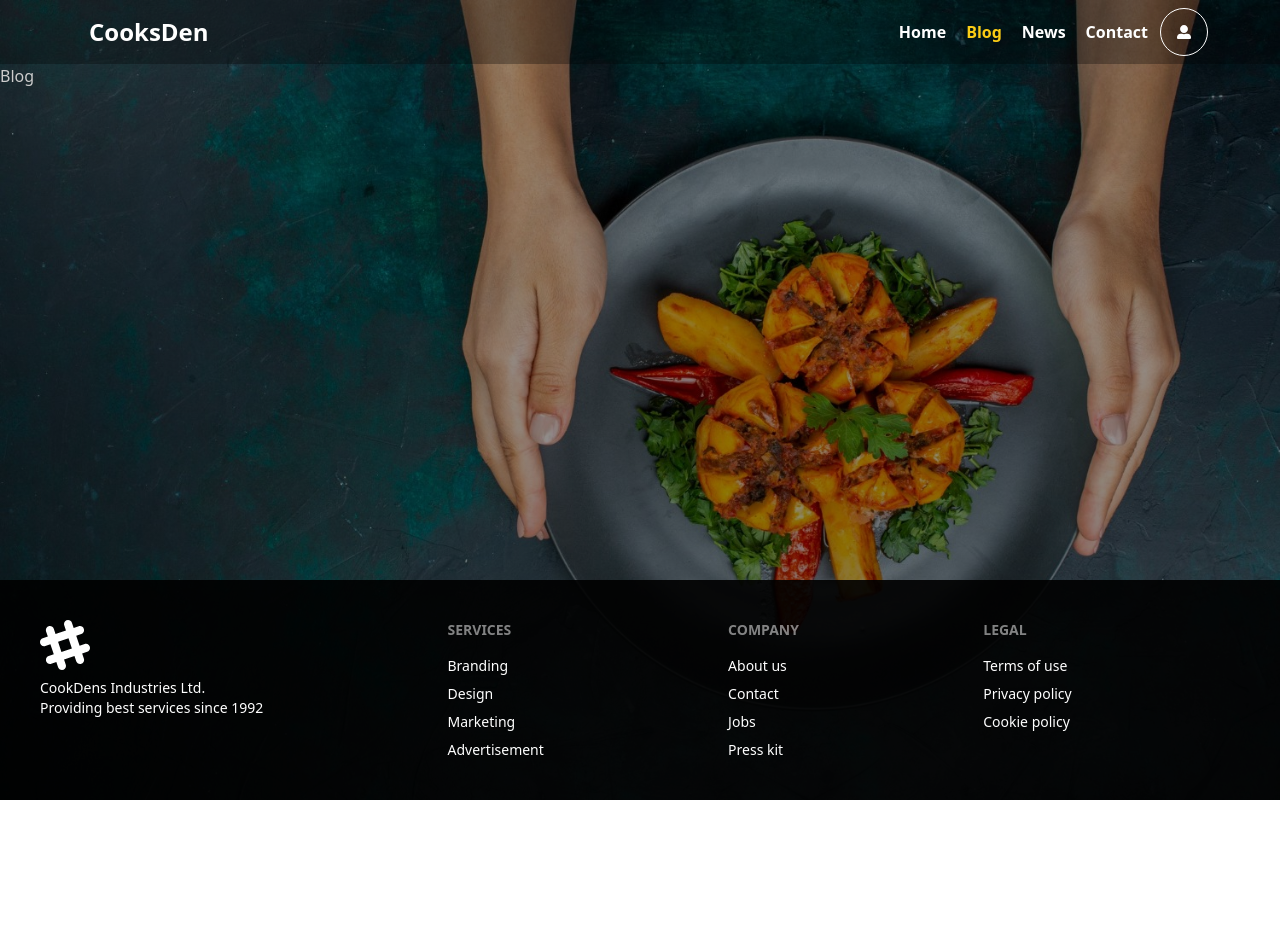
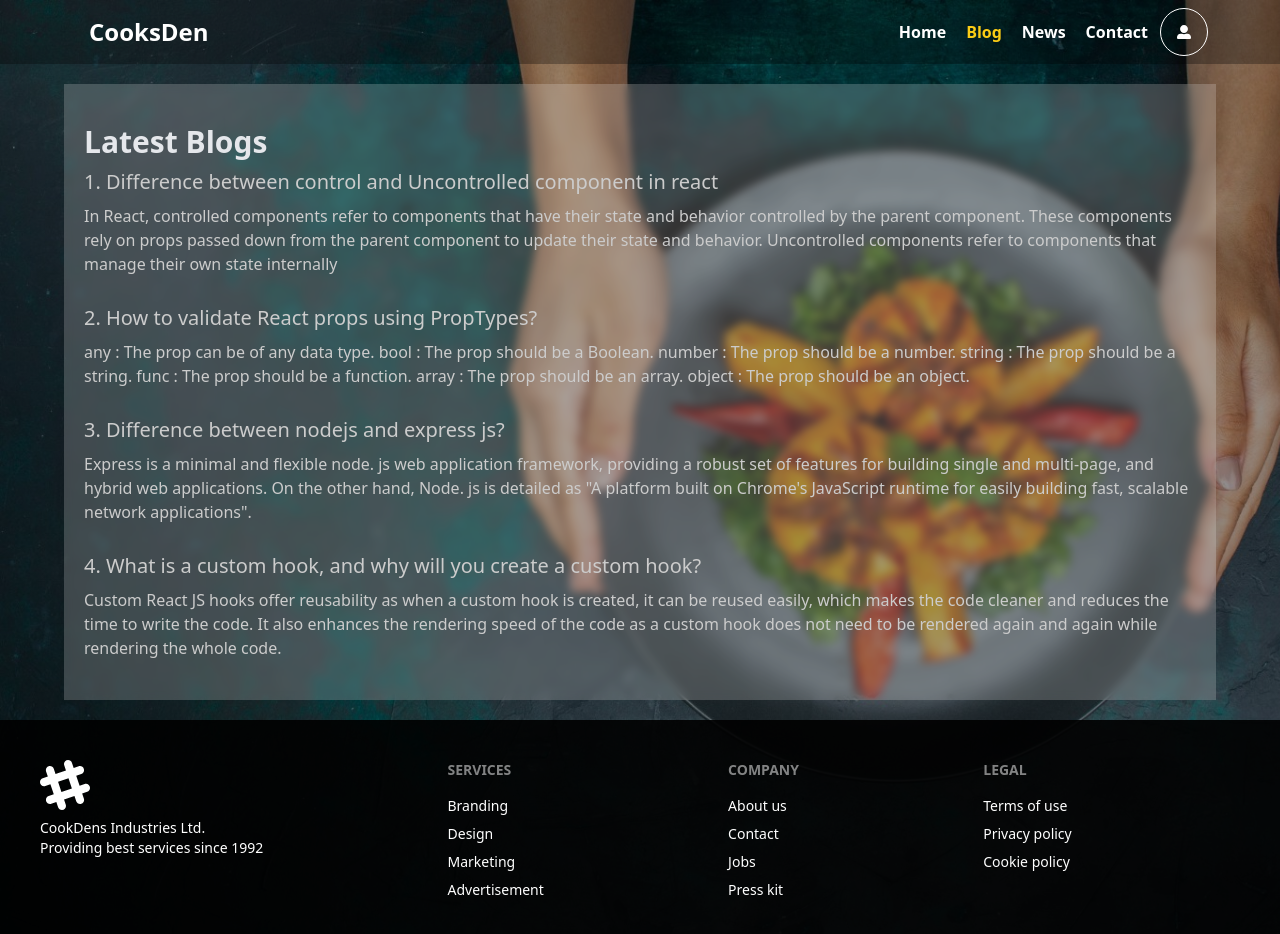
Before and after one commit to naimur-reza/CHEF-HUNTER-CLIENT, a React (Vite) app: page /home/blog in a window 1280 px wide. Shown: the top 934 px of the page. Before the commit the page ends 800 px from the top, so only its background shows below. Built offline with nearby package versions, Linux system fonts and the light colour scheme; no server answers.

Commit message:
fixed image problems

```diff
--- a/src/components/shared/Header.jsx
+++ b/src/components/shared/Header.jsx
@@ -55,9 +55,9 @@ const Header = () => {
               className="dropdown tooltip tooltip-left tooltip-warning "
             >
               {" "}
-              <button className="  btn btn-circle btn-outline ml-3">
+              <button className="  btn btn-circle avatar online   btn-outline ml-3">
                 <img
-                  className="rounded-full"
+                  className="rounded-full ring-4"
                   src={user?.photoURL}
                   alt="displayPhoto"
                 />
--- a/src/layout/Main.css
+++ b/src/layout/Main.css
@@ -25,11 +25,12 @@
   background-image: linear-gradient(rgba(0, 0, 0, 0.384), rgba(0, 0, 0, 0.479)),
     url("../../src/assets/images/banner2.jpg");
   background-repeat: no-repeat;
-  /* background-position: top; */
-  /* background-size: cover; */
-  /* height: 100vh; */
-  height: 100vh;
-  object-fit: cover;
+  background-position: left;
+  background-size: cover;
+  /* height: 100%; */
+  /* height: 950px; */
+  box-sizing: border-box;
+  object-fit: fill;
 }
 .banner4 {
   background-size: cover;
--- a/src/pages/Blog.jsx
+++ b/src/pages/Blog.jsx
@@ -1,7 +1,60 @@
 import React from "react";
 
 const Blog = () => {
-  return <div>Blog</div>;
+  return (
+    <div className="my-container py-10 bg-white bg-opacity-20 backdrop-blur-sm p-5 my-5 ">
+      <h1 className="text-3xl text-gray-200 font-semibold">Latest Blogs</h1>
+      <div className="space-y-5">
+        <div>
+          <p className="text-xl py-2">
+            1. Difference between control and Uncontrolled component in react
+          </p>
+          <p>
+            In React, controlled components refer to components that have their
+            state and behavior controlled by the parent component. These
+            components rely on props passed down from the parent component to
+            update their state and behavior. Uncontrolled components refer to
+            components that manage their own state internally
+          </p>
+        </div>
+        <div>
+          <p className="text-xl py-2">
+            2. How to validate React props using PropTypes?
+          </p>
+          <p>
+            any : The prop can be of any data type. bool : The prop should be a
+            Boolean. number : The prop should be a number. string : The prop
+            should be a string. func : The prop should be a function. array :
+            The prop should be an array. object : The prop should be an object.
+          </p>
+        </div>
+        <div>
+          <p className="text-xl py-2">
+            3. Difference between nodejs and express js?
+          </p>
+          <p>
+            Express is a minimal and flexible node. js web application
+            framework, providing a robust set of features for building single
+            and multi-page, and hybrid web applications. On the other hand,
+            Node. js is detailed as "A platform built on Chrome's JavaScript
+            runtime for easily building fast, scalable network applications".
+          </p>
+        </div>
+        <div>
+          <p className="text-xl py-2">
+            4. What is a custom hook, and why will you create a custom hook?
+          </p>
+          <p>
+            Custom React JS hooks offer reusability as when a custom hook is
+            created, it can be reused easily, which makes the code cleaner and
+            reduces the time to write the code. It also enhances the rendering
+            speed of the code as a custom hook does not need to be rendered
+            again and again while rendering the whole code.
+          </p>
+        </div>
+      </div>
+    </div>
+  );
 };
 
 export default Blog;
--- a/src/pages/Home.jsx
+++ b/src/pages/Home.jsx
@@ -9,7 +9,7 @@ import LazyLoad from "react-lazyload";
 const Home = () => {
   return (
     <div className="">
-      <div className="flex items-center justify-center flex-col h-[calc(100vh-64px)] ">
+      <div className="flex items-center justify-center flex-col h-[100vh] banner2">
         <h1 className="text-6xl text-white font-semibold font-mono text-center py-5">
           Welcome To <span className="text-yellow-500">CooksDen</span>
         </h1>
@@ -18,9 +18,9 @@ const Home = () => {
           for. Set the table for a successful online venture with ease!
         </p>
       </div>
-      <div className="">
+      <div className=" bg-gray-200">
         <div className="my-container  lg:mt- p-5 flex items-center justify-between flex-col lg:flex-row ">
-          <div className="py-10 space-y-4 max-w-xl">
+          <div className="py-10 space-y-4 max-w-xl ">
             <p className="text-info font-semibold">Our Story</p>
             <h1 className="text-5xl text-gray-700 font-bold">
               Traditional & Modern Service{" "}
```
